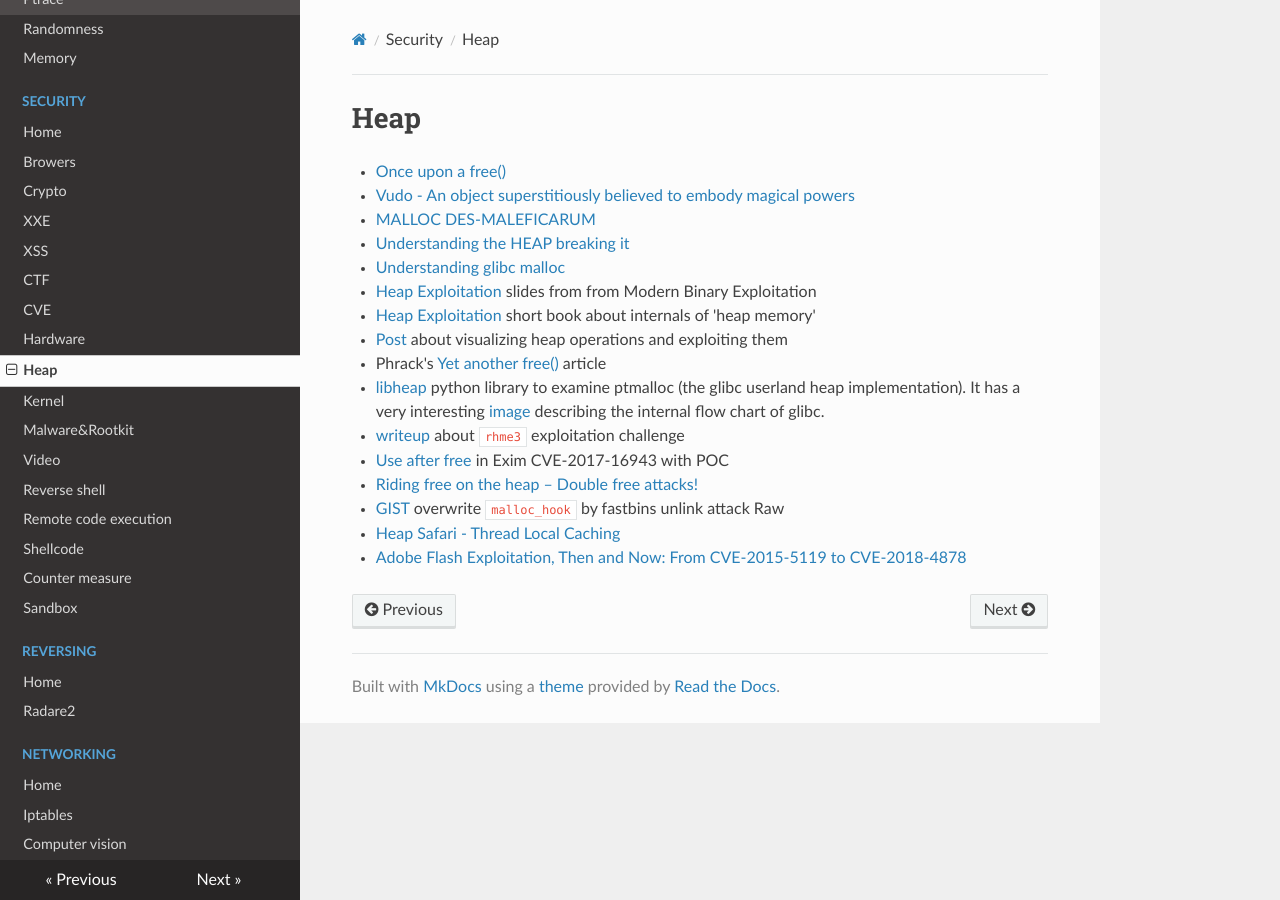
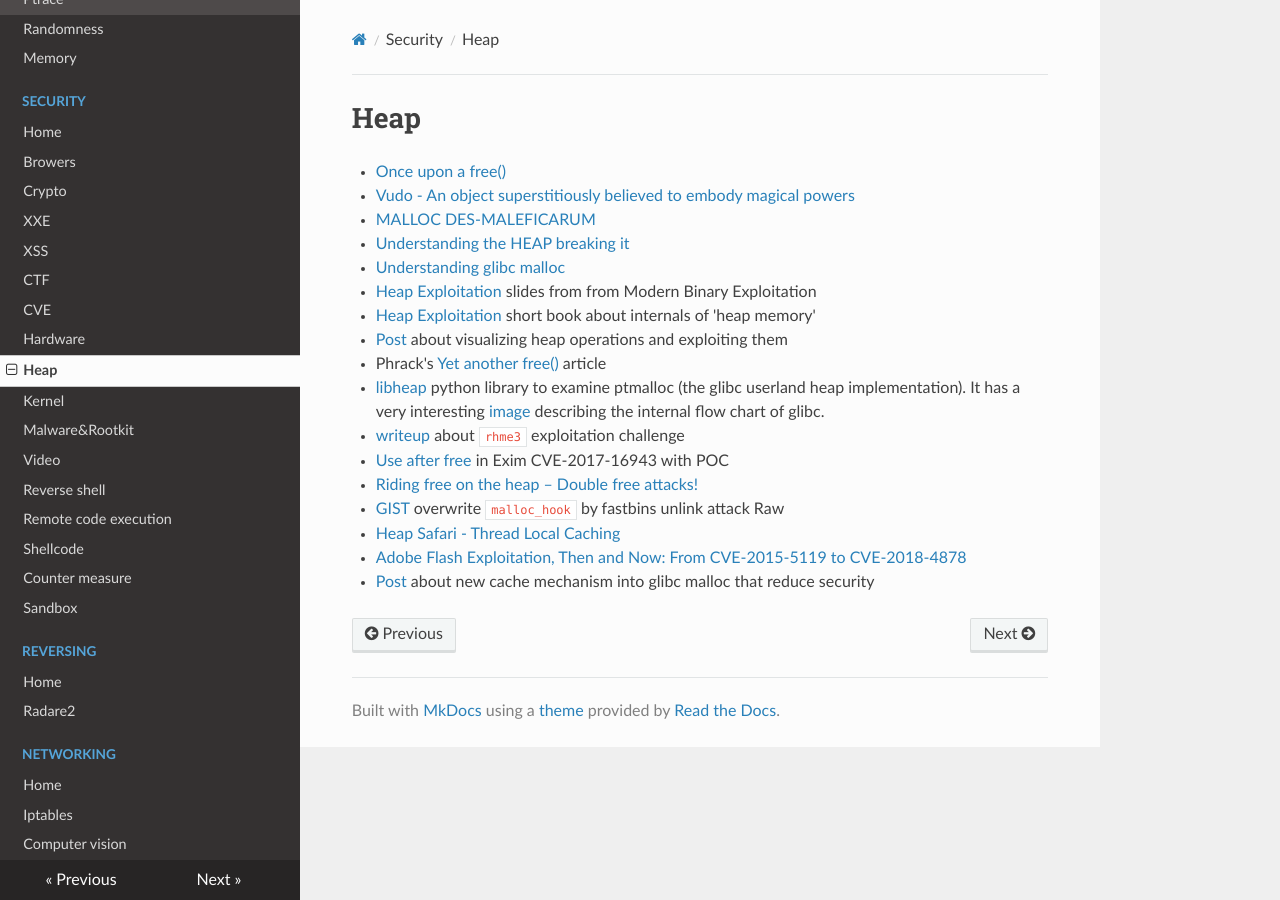
Before and after one commit to gipi/low-level, an MkDocs documentation site: the page built from docs/security/heap.md, in a window 1280 px wide. Built offline with MkDocs 1.6.1, drawn with Linux system fonts in a browser that asks for light colours; nearby versions of some CDN libraries; old or Windows-style settings are respelled for this version of MkDocs.

Commit message:
Update heap.md

```diff
--- a/docs/security/heap.md
+++ b/docs/security/heap.md
@@ -17,3 +17,4 @@
 Raw
  - [Heap Safari - Thread Local Caching](https://0x00sec.org/t/heap-safari-thread-local-caching/5054)
  - [Adobe Flash Exploitation, Then and Now: From CVE-2015-5119 to CVE-2018-4878](https://www.mdsec.co.uk/2018/02/adobe-flash-exploitation-then-and-now-from-cve-2015-5119-to-cve-2018-4878/)
+ - [Post](http://tukan.farm/2017/07/08/tcache/) about new cache mechanism into glibc malloc that reduce security
```
